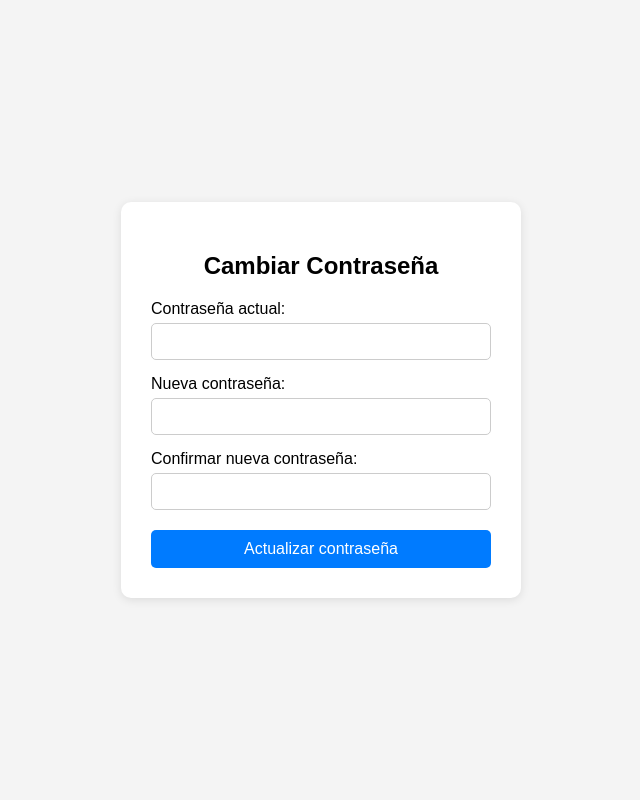
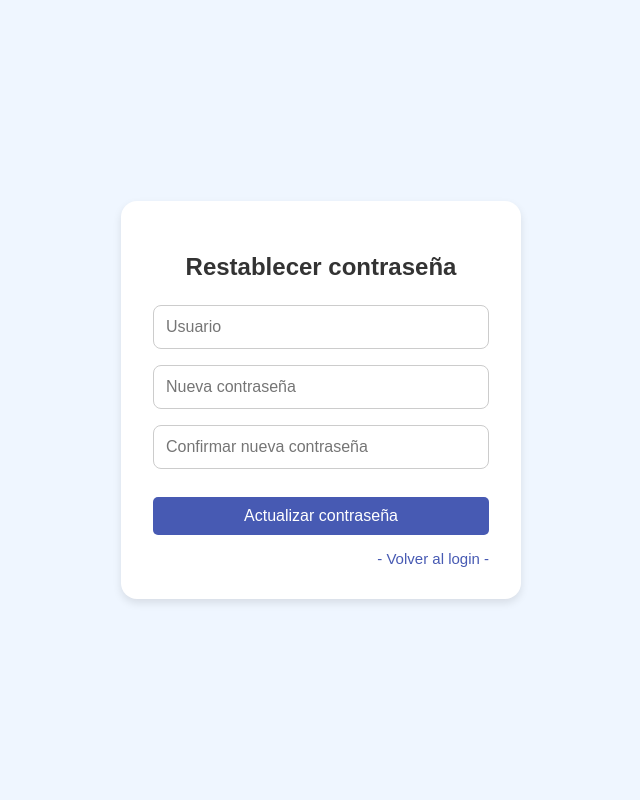
Before and after one commit to gutidev/tp-testing-login, a Flask app: page /change_password in a window 1280 px wide. Shown: the whole page, without its empty margins (319-959 px from the left). Run offline with Flask 3, Linux system fonts and the light colour scheme.

Commit message:
Update every page and behaviour

```diff
--- a/app.py
+++ b/app.py
@@ -1,12 +1,23 @@
-from flask import Flask, render_template, request, redirect, url_for, flash
+from flask import Flask, render_template, request, redirect, url_for, flash, session
+from functools import wraps
+
+
+# Usuario y contraseña hardcodeados para ejemplo
+usuarios_registrados = {
+    'admin': 'admin123'
+}
 
 app = Flask(__name__)
-# Necesario para usar flash
-app.secret_key = 'clave_secreta'
+app.secret_key = 'clave_secreta'  # Necesario para usar flash
 
-# Usuario y contraseña hardcodeados para ejemplo
-USUARIO = 'admin'
-CONTRASENA = '1234'
+def login_requerido(f):
+    @wraps(f)
+    def decorada(*args, **kwargs):
+        if 'usuario' not in session:
+            return redirect(url_for('login'))
+        return f(*args, **kwargs)
+    return decorada
+
 
 @app.route('/')
 def index():
@@ -14,30 +25,46 @@ def index():
 
 @app.route('/login')
 def login():
+    session.pop('usuario', None)  # Elimina al usuario de la sesión
     return render_template('login.html')
 
+
+# Simulación de estados de servicios
+estados_servicios = {
+    'Operaciones': 'Normal',
+    'Base de datos': 'Normal',
+    'Web Campus': 'Normal',
+    'App Mobile': 'Normal',
+    'Biblioteca': 'Normal',
+    'Redes': 'Normal',
+    'UADE Labs': 'Normal',
+    'UADE Hub': 'Normal',
+    'UADE Investigación': 'Normal'
+}
 
 
 @app.route('/status', methods=['POST'])
 def status():
     usuario = request.form['username']
     contrasena = request.form['password']
-    if usuario != USUARIO:
+
+    if usuario not in usuarios_registrados:
         error_usuario = 'El usuario no es correcto'
         return render_template('login.html', error_usuario=error_usuario, username=usuario)
 
-    if contrasena != CONTRASENA:
+    if usuarios_registrados[usuario] != contrasena:
         error_contrasena = 'La contraseña es incorrecta'
         return render_template('login.html', error_contrasena=error_contrasena, username=usuario)
 
-    # Si todo está OK, mostrar status
-    return render_template('status.html', nombre=usuario)
+    session['usuario'] = usuario
+    return render_template('status.html', nombre=usuario, estados=estados_servicios)
 
 
 @app.route('/status')
+@login_requerido
 def status_get():
-    return render_template('status.html')
-
+    nombre = session['usuario']
+    return render_template('status.html', nombre=nombre, estados=estados_servicios)
 
 
 
@@ -56,8 +83,12 @@ def register():
         error = 'Datos inválidos o incompletos'
         return render_template('register.html', error=error)
 
-    # Guardar en base de datos u otra lógica...
-    return render_template('status.html', nombre=nombre)
+    # Guardar usuario en el diccionario (temporal)
+    usuarios_registrados[nombre] = password
+
+    session['usuario'] = nombre
+    return redirect(url_for('status_get'))
+
 
 def es_valido(nombre, email, password):
     return True
@@ -67,35 +98,53 @@ def es_valido(nombre, email, password):
 
 @app.route('/change_password')
 def change_password():
-    return render_template('changePassword.html')
+    usuario = session.get('usuario')
+    return render_template('changePassword.html', usuario=usuario)
 
 @app.route('/change_password', methods=['POST'])
 def change_password_post():
-    if request.method == 'POST':
-        actual = request.form['currentPassword']
-        nueva = request.form['newPassword']
-        confirmar = request.form['confirmPassword']
-
-        CONTRASENA_ACTUAL = '1234'  # Simulado
-
-        if actual != CONTRASENA_ACTUAL:
-            return render_template('changePassword.html', error='La contraseña actual no es correcta.')
-
-        if nueva != confirmar:
-            return render_template('changePassword.html', error='Las contraseñas nuevas no coinciden.')
-
-        if len(nueva) < 6:
-            return render_template('changePassword.html', error='La nueva contraseña debe tener al menos 6 caracteres.')
-
-        # Aquí deberías guardar la nueva contraseña en tu base de datos
-
-        #return render_template('changePassword.html', success='Contraseña actualizada correctamente.')
-        flash('Contraseña actualizada correctamente.')
-        return redirect(url_for('login'))
+    username = request.form['username']
+    nueva = request.form['newPassword']
+    confirmar = request.form['confirmPassword']
+    if username not in usuarios_registrados:
+        return render_template('changePassword.html', error='El usuario no existe.')
+    if nueva != confirmar:
+        return render_template('changePassword.html', error='Las contraseñas no coinciden.')
+    if len(nueva) < 6:
+        return render_template('changePassword.html', error='La nueva contraseña debe tener al menos 6 caracteres.')
+    # Actualizar contraseña
+    usuarios_registrados[username] = nueva
+    flash('Contraseña actualizada correctamente.')
+    return redirect(url_for('login'))
 
 
-    return render_template('changePassword.html')
+@app.route('/reportar_incidente', methods=['POST'])
+@login_requerido
+def reportar_incidente():
+    servicio = request.form['servicio']
+    detalle = request.form['detalle']
+    if servicio in estados_servicios:
+        estados_servicios[servicio] = 'Incidencia Reportada'
+    return redirect(url_for('status_get'))
 
+
+@app.route('/restablecer_estado', methods=['POST'])
+@login_requerido
+def restablecer_estado():
+    if session.get('usuario') != 'admin':
+        return "No autorizado", 403
+    servicio = request.form['servicio']
+    if servicio in estados_servicios:
+        estados_servicios[servicio] = 'Normal'
+    return redirect(url_for('status_get'))
+
+
+
+@app.route('/logout')
+def logout():
+    session.pop('usuario', None)  # Elimina al usuario de la sesión
+    flash('Sesión cerrada correctamente.')  # Muestra mensaje
+    return redirect(url_for('login'))
 
 
 if __name__ == '__main__':
--- a/static/changePassword.css
+++ b/static/changePassword.css
@@ -3,7 +3,7 @@
 }
 body {
   font-family: Arial, sans-serif;
-  background-color: #f4f4f4;
+  background-color: rgb(239 246 255);
   margin: 0;
   padding: 0;
   height: 100vh;
@@ -13,17 +13,20 @@ body {
 }
 
 .container {
-  background-color: white;
+  background: #fff;
+  border-radius: 16px;
+  box-shadow: 0 4px 8px rgba(0, 0, 0, 0.1);
   width: 100%;
   max-width: 400px;
-  padding: 30px;
-  border-radius: 10px;
-  box-shadow: 0 2px 10px rgba(0,0,0,0.1);
+  padding: 32px;
+  text-align: center;
 }
 
 h2 {
   text-align: center;
-  margin-bottom: 20px;
+  margin-bottom: 16px;
+  font-size: 1.5rem;
+  color: #333;
 }
 
 label {
@@ -33,17 +36,29 @@ label {
 
 input[type="password"] {
   width: 100%;
-  padding: 10px;
-  margin-top: 5px;
+  padding: 12px;
+  margin: 8px 0;
   border: 1px solid #ccc;
-  border-radius: 5px;
+  border-radius: 8px;
+  font-size: 1rem;
+  box-sizing: border-box;
+}
+
+input[type="text"] {
+  width: 100%;
+  padding: 12px;
+  margin: 8px 0;
+  border: 1px solid #ccc;
+  border-radius: 8px;
+  font-size: 1rem;
+  box-sizing: border-box;
 }
 
 button {
   margin-top: 20px;
   width: 100%;
   padding: 10px;
-  background-color: #007BFF;
+  background-color:#475ab3;
   color: white;
   border: none;
   border-radius: 5px;
@@ -52,7 +67,7 @@ button {
 }
 
 button:hover {
-  background-color: #0056b3;
+  background-color: #475ab3;
 }
 
 .error {
@@ -64,3 +79,15 @@ button:hover {
   color: green;
   margin: 10px 0;
 }
+
+.back {
+  display: flex;
+  margin-top: 15px;
+  flex-direction: row-reverse;
+}
+
+.link-back {
+  text-decoration: none;
+  color: #475ab3;
+  font-size: 15px;
+}
--- a/static/register.css
+++ b/static/register.css
@@ -1,6 +1,6 @@
 body {
       font-family: 'Arial', sans-serif;
-      background-color: #f4f7fc;
+      background-color: rgb(239 246 255);
       display: flex;
       justify-content: center;
       align-items: center;
--- a/templates/changePassword.html
+++ b/templates/changePassword.html
@@ -9,9 +9,8 @@
 </head>
 
 <body>
-
   <div class="container">
-    <h2>Cambiar Contraseña</h2>
+    <h2>Restablecer contraseña</h2>
 
     {% if error %}
     <div class="error">{{ error }}</div>
@@ -20,19 +19,24 @@
     {% endif %}
 
     <form action="{{ url_for('change_password') }}" method="POST">
-      <label for="currentPassword">Contraseña actual:</label>
-      <input type="password" id="currentPassword" name="currentPassword" required>
+      <input type="text" id="username" name="username" placeholder="Usuario" required
+        value="{{ usuario if usuario else '' }}" {% if usuario %}readonly style="background-color: #ccc" {% endif %}>
 
-      <label for="newPassword">Nueva contraseña:</label>
-      <input type="password" id="newPassword" name="newPassword" required minlength="6">
+      <input type="password" id="newPassword" name="newPassword" placeholder="Nueva contraseña" required
+        pattern="^(?=.*[a-z])(?=.*[A-Z])(?=.*\d)(?=.*[\W_]).{8,}$"
+        title="La contraseña debe tener al menos 8 caracteres, incluyendo una mayúscula, una minúscula, un número y un carácter especial.">
 
-      <label for="confirmPassword">Confirmar nueva contraseña:</label>
-      <input type="password" id="confirmPassword" name="confirmPassword" required minlength="6">
+      <input type="password" id="confirmPassword" name="confirmPassword" placeholder="Confirmar nueva contraseña"
+        required pattern="^(?=.*[a-z])(?=.*[A-Z])(?=.*\d)(?=.*[\W_]).{8,}$"
+        title="La contraseña debe tener al menos 8 caracteres, incluyendo una mayúscula, una minúscula, un número y un carácter especial.">
 
       <button type="submit">Actualizar contraseña</button>
     </form>
+
+    <div class="back">
+      <a class="link-back" href="{{ url_for('login') }}">- Volver al login -</a>
+    </div>
   </div>
-
 </body>
 
 </html>
--- a/templates/register.html
+++ b/templates/register.html
@@ -13,8 +13,7 @@
     <h2>Crear cuenta</h2>
     <p>Regístrate para acceder a UADE</p>
     <form action="{{ url_for('register') }}" method="POST">
-      <input type="text" name="full-name" placeholder="Nombre Completo" class="{% if error %}input-error{% endif %}"
-        required>
+      <input type="text" name="full-name" placeholder="Usuario" class="{% if error %}input-error{% endif %}" required>
       <input type="email" name="email" placeholder="Correo Electrónico" class="{% if error %}input-error{% endif %}"
         required>
       <input type="password" name="password" placeholder="Contraseña" class="{% if error %}input-error{% endif %}"
```
Also changed, not shown: static/login.css (+26 -17 lines), static/status.css (+124 -2 lines), templates/login.html (+10 -11 lines), templates/status.html (+84 -37 lines), static/transparent-default-avatar.png (added).
